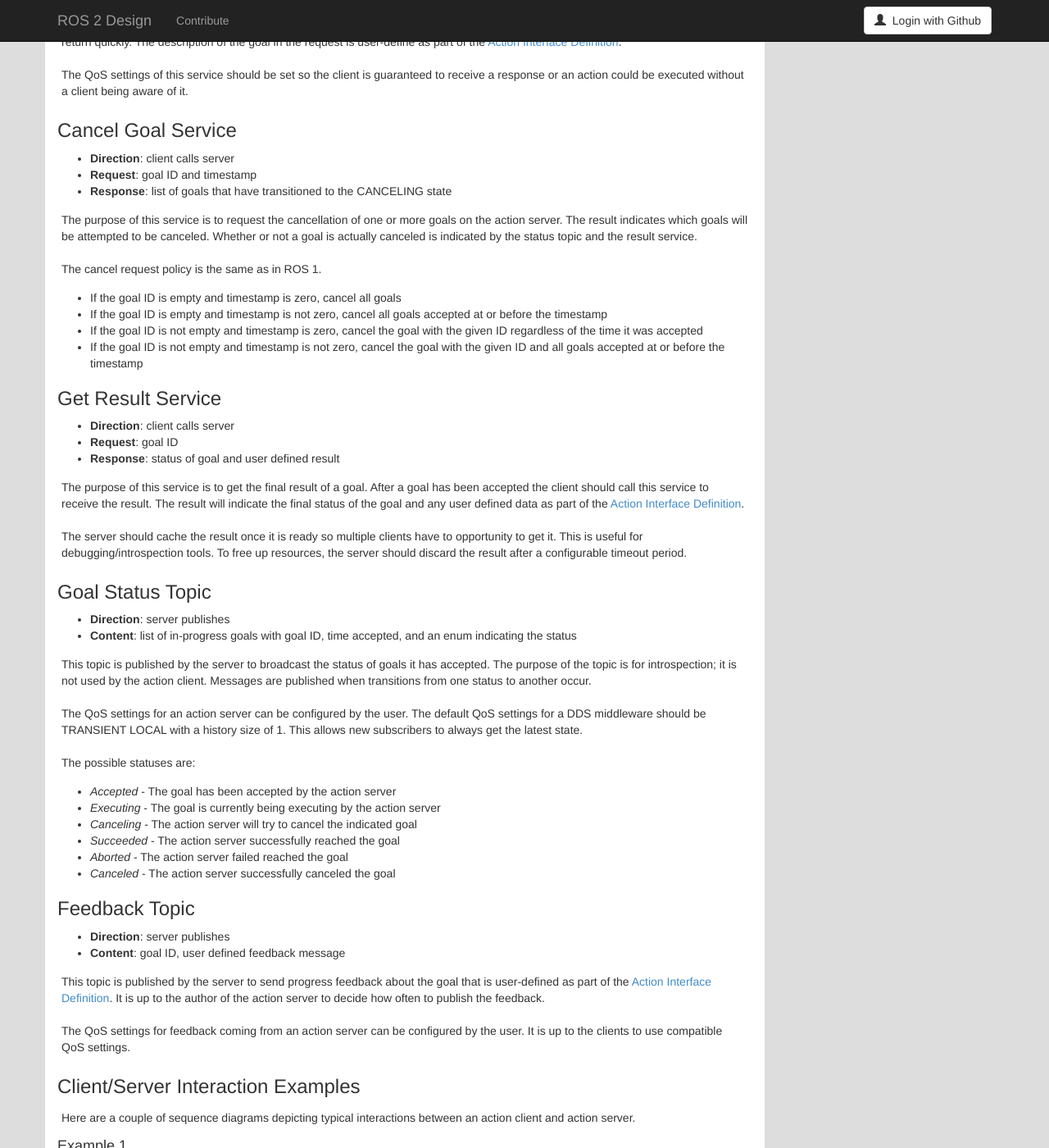
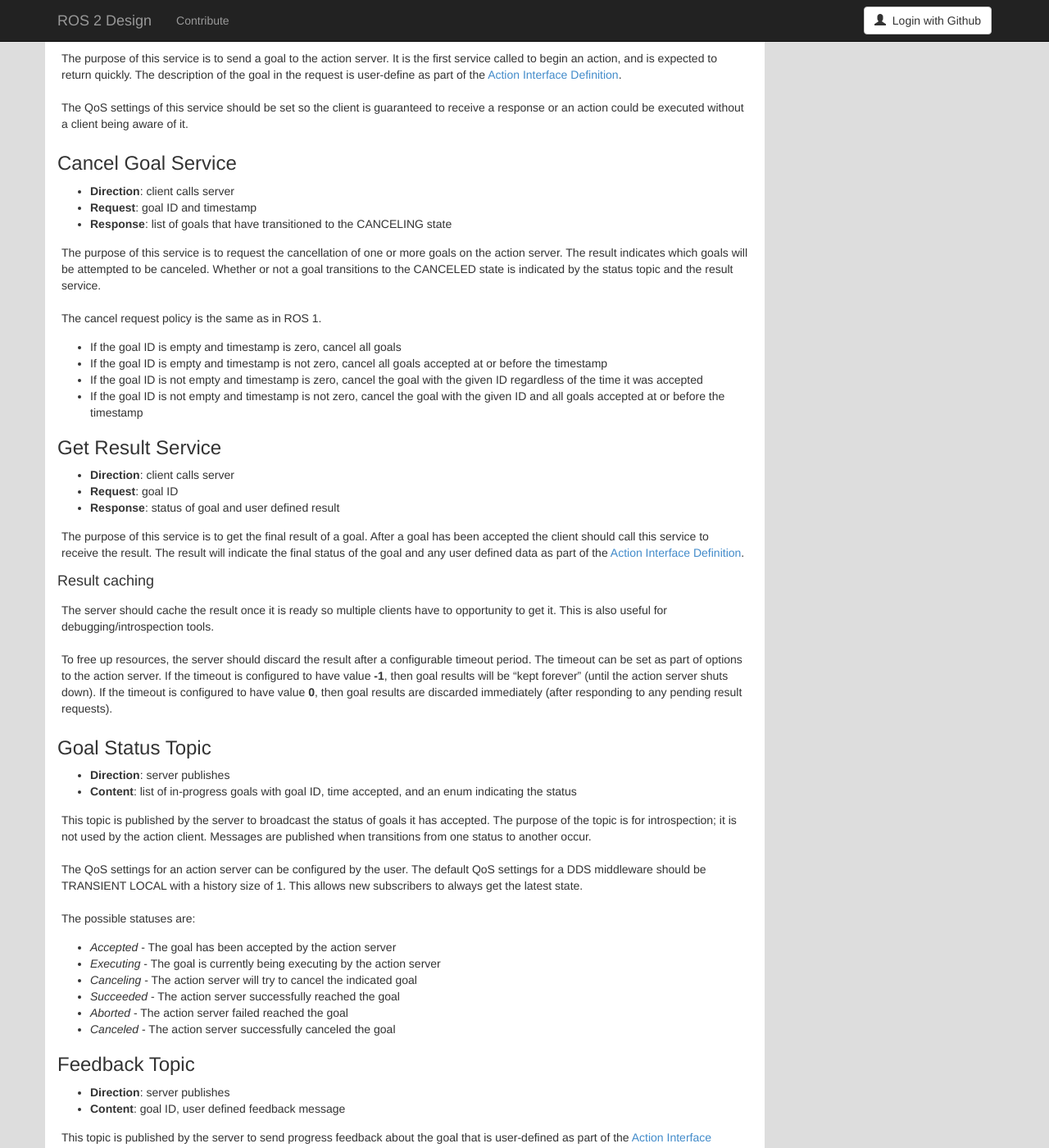
Before and after one commit to ros2/design, a Jekyll site: the page built from articles/actions.md, in a window 1280 px wide and 1400 px high, scrolled down 4609 px. Shown: the whole window at 82% size. Built offline with Jekyll 4.4.1, drawn with Linux system fonts in a browser that asks for light colours; nearby versions of some CDN libraries; some of the changed text lies outside the part shown.

Commit message:
Minor clarifications

```diff
--- a/articles/actions.md
+++ b/articles/actions.md
@@ -39,8 +39,9 @@
 ### Action Server
 
 An action server provides an action.
-Like topics and services, an action server has a name and a type.
-There is only one server per name.
+Like topics and services, an action server has a *name* and a *type*.
+The name is allowed to be namespaced and must be unique across action servers.
+This means there may be multiple action servers that have the same type running simultaneously (under different namespaces).
 
 It is responsible for:
 
@@ -49,12 +50,12 @@
 - executing the action when a goal is received and accepted
 - optionally providing feedback about the progress of all executing actions
 - optionally handling requests to cancel one or more actions
-- sending the result of an action, including whether it succeed, failed, or was canceled, to the client when the action completes
+- sending the result of a completed action, including whether it succeeded, failed, or was canceled, to a client that makes a result request.
 
 ### Action Client
 
 An action client sends a goal (an action to be performed) and monitors its progress.
-There may be multiple clients per server; however, it is up to the server to decide how goals from multiple clients will be handled.
+There may be multiple clients per server; however, it is up to the server to decide how goals from multiple clients will be handled simultaneously.
 
 It is responsible for:
 
@@ -153,7 +154,7 @@
 
 The command line tool, `ros2 action`, will be able to:
 
-- list action names provided by action servers
+- list action names associated with any running action servers or action clients
 - list action servers and action clients
 - display active goals on an action server
 - display the arguments for an action goal
@@ -238,7 +239,7 @@
 
 The purpose of this service is to request the cancellation of one or more goals on the action server.
 The result indicates which goals will be attempted to be canceled.
-Whether or not a goal is actually canceled is indicated by the status topic and the result service.
+Whether or not a goal transitions to the CANCELED state is indicated by the status topic and the result service.
 
 The cancel request policy is the same as in ROS 1.
 
@@ -257,9 +258,15 @@
 After a goal has been accepted the client should call this service to receive the result.
 The result will indicate the final status of the goal and any user defined data as part of the [Action Interface Definition](#action-interface-definition).
 
+#### Result caching
+
 The server should cache the result once it is ready so multiple clients have to opportunity to get it.
-This is useful for debugging/introspection tools.
+This is also useful for debugging/introspection tools.
+
 To free up resources, the server should discard the result after a configurable timeout period.
+The timeout can be set as part of options to the action server.
+If the timeout is configured to have value **-1**, then goal results will be "kept forever" (until the action server shuts down).
+If the timeout is configured to have value **0**, then goal results are discarded immediately (after responding to any pending result requests).
 
 ### Goal Status Topic
 
```
Also changed, not shown: other parts of articles/actions.md (+1 -1 lines).
